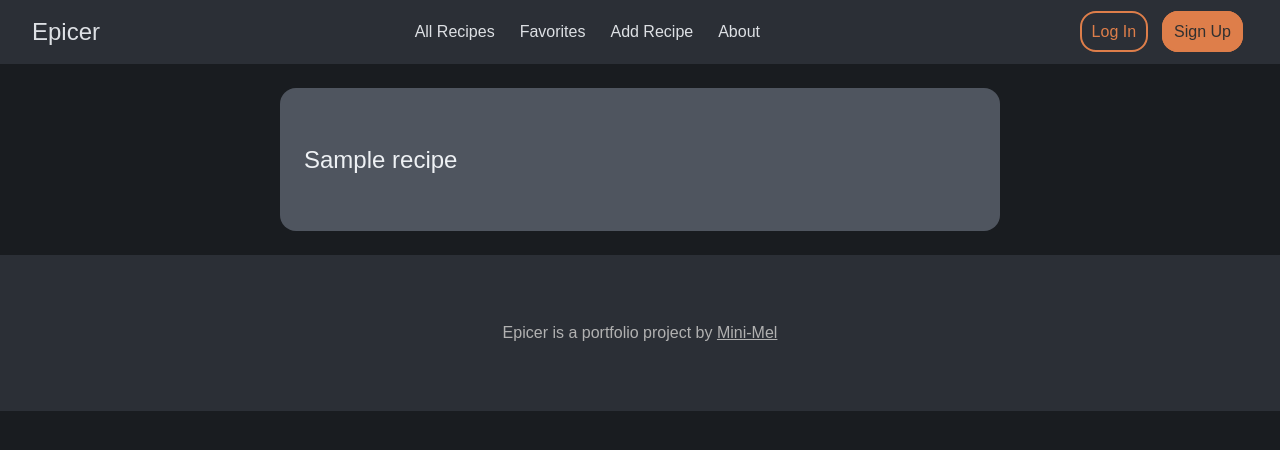
After one commit to Mini-mel/epicer, a Node server app: page /recipes/600000000000000000000001 in a window 1280 px wide. The commit adds this page. Shown: the top 450 px of the page. Run offline with Node 20, Linux system fonts and the light colour scheme; tables that the repository leaves empty hold one stand-in row (values such as "Sample post"); some libraries are stand-ins or nearby versions.

Commit message:
view recipe based on id scaffolding

```diff
--- a/index.js
+++ b/index.js
@@ -28,13 +28,15 @@ app.set('views', path.join(__dirname, 'views'));
 app.use(express.static(path.join(__dirname, 'public'))); //for serving static files like css
 
 //--------Routes--------
-app.get('/', async (req, res) => {
+app.get('/recipes', async (req, res) => {
     const recipes = await Recipe.find({})
     res.render("home.ejs", { recipes });
 })
 
-app.get('/favorites', (req, res) => {
-    res.render("favs.ejs");
+app.get('/recipes/:id', async (req, res) => {
+    const { id } = req.params;
+    const recipe = await Recipe.findById(id);
+    res.render('recipes/show', { recipe });
 })
 
 //turns the server on for port 3000
--- a/public/stylesheets/app.css
+++ b/public/stylesheets/app.css
@@ -5,7 +5,7 @@ body{
 main{
     margin: 0 20% 0 20%; /* TODO: make side margins go away in mobile (media queries)*/
 }
-/* card */
+/* recipe cards */
 .card {
     /*TODO: media queries involving flex: wrap*/
     display: flex;
@@ -40,7 +40,9 @@ main{
     font-size: 24px;
 }
 
-.card-button {
+.card-link {
+    display: inline-block;
+    text-decoration: none;
     margin: 16px 0;
     border-radius: 16px;
     font-size: 16px;
@@ -50,6 +52,35 @@ main{
     color: #303030;
 }
 
+/*show cards*/
+.show-card {
+    /*TODO: media queries involving flex: wrap*/
+    display: flex;
+    align-items: center;
+    flex: wrap;
+
+    background-color: #4F555F;
+    color: #EEF1F4;
+    font-family: sans-serif;
+    font-size: 14px;
+    border-radius: 16px;
+    margin: 24px;
+}
+
+.show-card img {
+    border-radius: 16px; /*TODO: different radius corners for mobile version cards*/
+}
+
+.show-card-content {
+    padding: 24px;
+    margin: 16px 0;
+    line-height: 1.3;
+}
+
+.show-card-title {
+    margin: 16px 0;
+    font-size: 24px;
+}
 
 /* nav */
 nav {
--- /dev/null
+++ b/views/layouts/boilerplate.ejs
@@ -0,0 +1,20 @@
+<!DOCTYPE html>
+<html lang="en">
+
+<head>
+    <meta charset="UTF-8">
+    <meta http-equiv="X-UA-Compatible" content="IE=edge">
+    <meta name="viewport" content="width=device-width, initial-scale=1.0">
+    <title>Epicer: The Recipe Database</title>
+
+    <link rel="stylesheet" href="/stylesheets/reset.css">
+    <link rel="stylesheet" href="/stylesheets/app.css">
+</head>
+
+<body>
+    <%-include('../partials/navbar.ejs')%>
+    <%-body-%>
+    <%-include('../partials/footer.ejs')%>
+</body>
+
+</html>
--- /dev/null
+++ b/views/recipes/show.ejs
@@ -0,0 +1,11 @@
+<%layout("layouts/boilerplate.ejs")%>
+<main>
+    <div class=show-card>
+        <div class="show-card-content">
+            <div class="show-card-title">
+                <%=recipe.title%>
+            </div>
+
+        </div>
+    </div>
+</main>
```
Also changed, not shown: views/home.ejs (+4 -20 lines).
